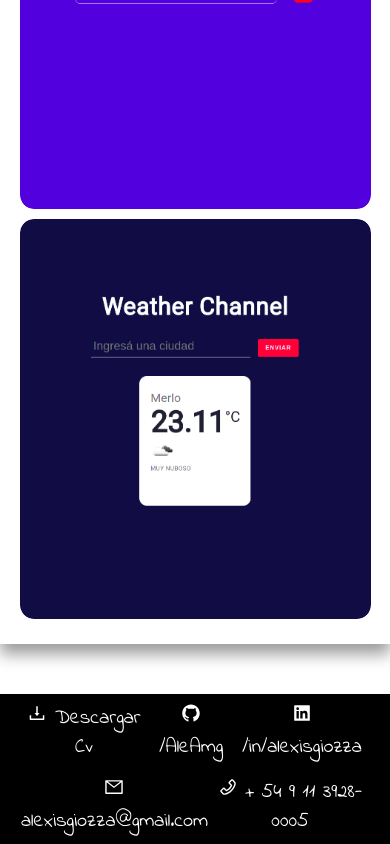
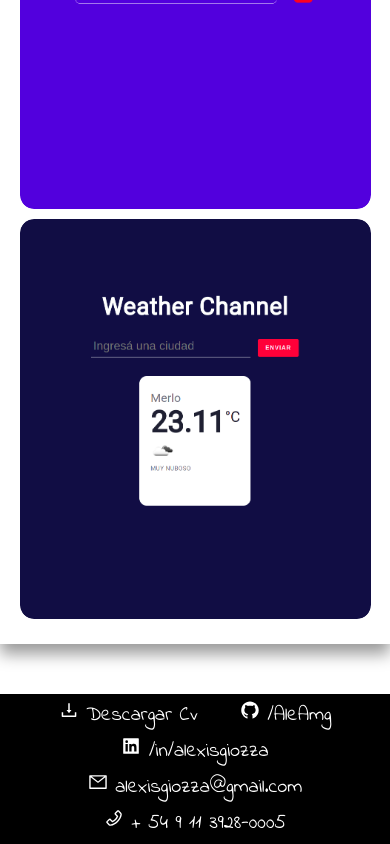
Before and after one commit to AleAmg/Portfolio, a React (Create React App) app: page /proyects in a window 390 px wide. Shown: the part 2729-3573 px from the top of the page. Built offline with nearby package versions, Linux system fonts and the light colour scheme.

Commit message:
footer bug /fix

```diff
--- a/src/style.css
+++ b/src/style.css
@@ -490,6 +490,10 @@ body {
         -ms-flex-pack: space-evenly;
             justify-content: space-evenly;
   }
+  .footer__elem {
+    padding: 0.1;
+    margin: 3px 4px;
+  }
   .profile {
     -webkit-box-orient: vertical;
     -webkit-box-direction: normal;
@@ -503,4 +507,19 @@ body {
         grid-template-rows: repeat(4, 1fr);
   }
 }
+
+@media (max-width: 459px) {
+  .footer {
+    gap: 0;
+  }
+  .footer__container--elem {
+    -ms-flex-wrap: wrap;
+        flex-wrap: wrap;
+    gap: 0;
+  }
+  .footer__elem {
+    padding: 0.1;
+    margin: 3px 3px;
+  }
+}
 /*# sourceMappingURL=style.css.map */
--- a/src/style.scss
+++ b/src/style.scss
@@ -365,6 +365,10 @@ body {
   .footer__container--elem {
     justify-content: space-evenly;
   }
+  .footer__elem {
+    padding: 0.1;
+    margin: 3px 4px;
+  }
   .profile {
     flex-direction: column;
   }
@@ -374,3 +378,16 @@ body {
     grid-template-rows: repeat(4, 1fr);
   }
 }
+@media (max-width: 459px) {
+  .footer {
+    gap: 0;
+  }
+  .footer__container--elem {
+    flex-wrap: wrap;
+    gap: 0;
+  }
+  .footer__elem {
+    padding: 0.1;
+    margin: 3px 3px;
+  }
+}
```
Also changed, not shown: 1 other file (tests, documents, lock files or other folders).
